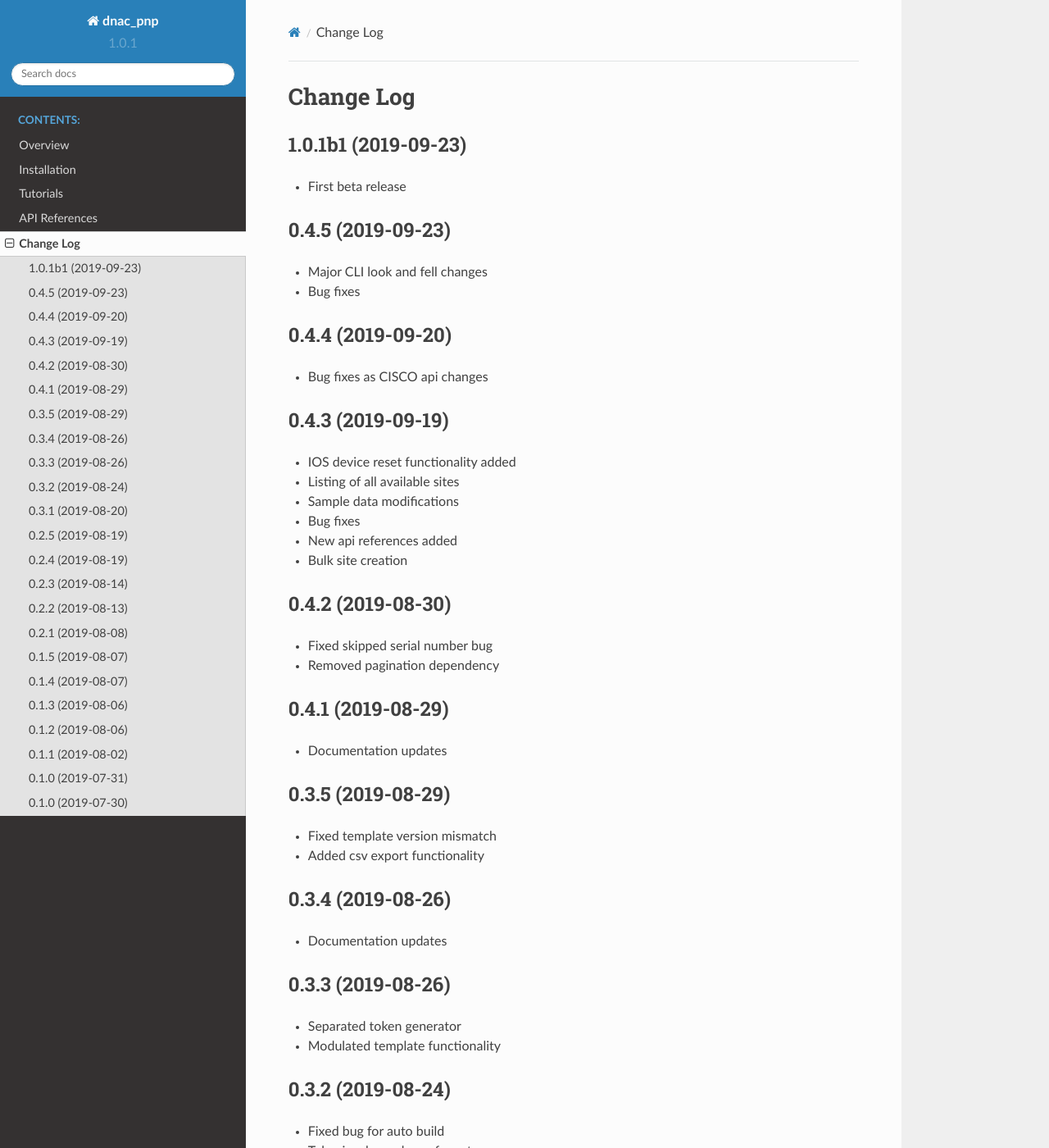
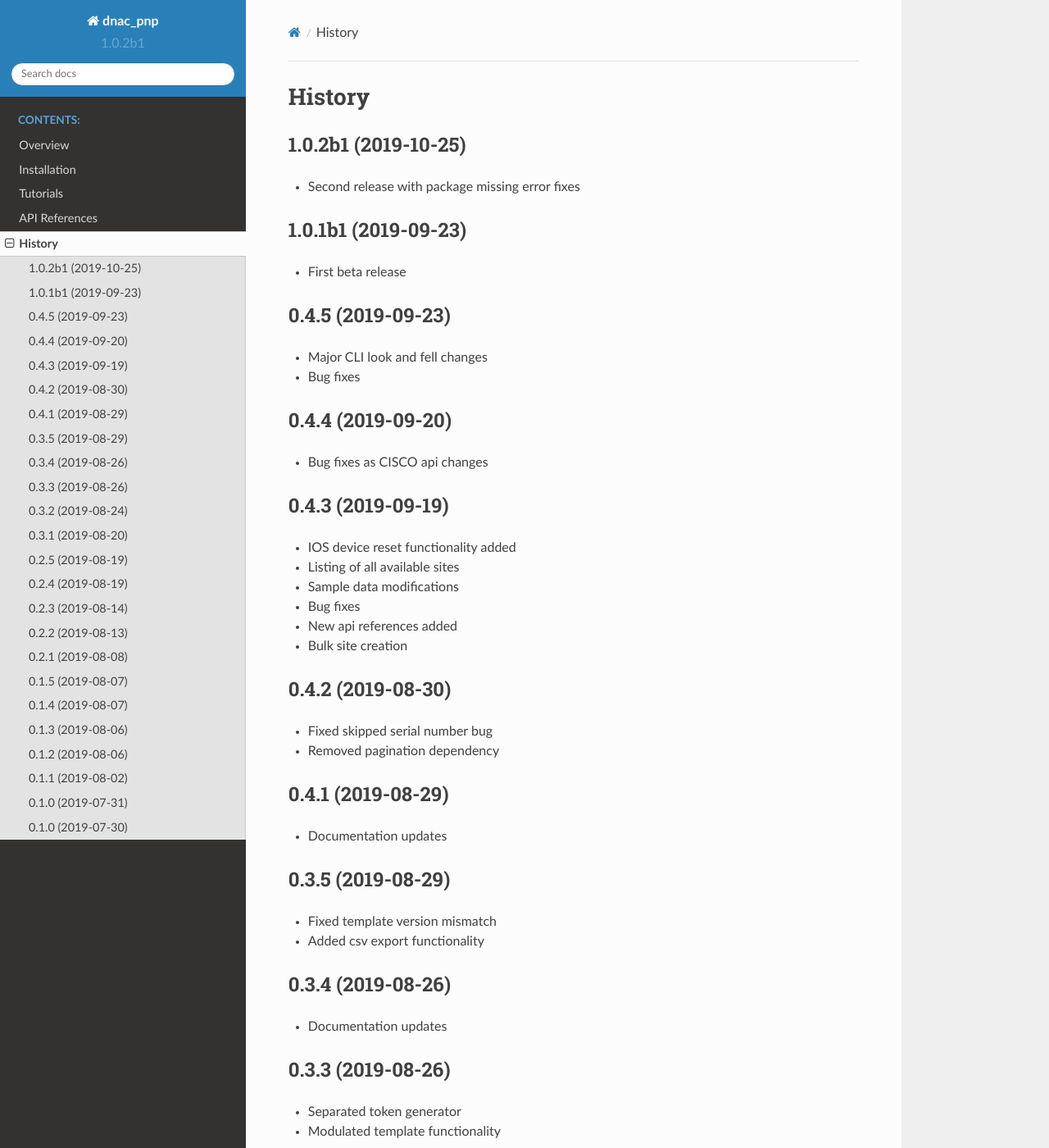
Before and after one commit to nttde/dnac_pnp, a Sphinx documentation site: the page built from docs/source/changelog.rst, in a window 1280 px wide and 1400 px high. Shown: the whole window at 82% size. Built offline with Sphinx 7.4.7 and the Read the Docs theme 2.0.0, drawn with Linux system fonts in a browser that asks for light colours; some of the changed text lies outside the part shown.

Commit message:
updatig to correct version info

```diff
--- a/dnac_pnp/__version__.py
+++ b/dnac_pnp/__version__.py
@@ -7,6 +7,6 @@ __author__ = "Dalwar Hossain"
 __author_email = "dalwar.hossain@global.ntt"
 __maintainer__ = """NTT Germany Network Automation Development Team"""
 __maintainer_email__ = "DE.PS.DI.Automation@global.ntt"
-__version__ = "1.0.1"
+__version__ = "1.0.2b1"
 __copyright__ = "Copyright 2020 Dalwar Hossain, NTT Germany AG & Co. KG"
 __license__ = "BSD-3-Clause License"
--- a/docs/source/changelog.rst
+++ b/docs/source/changelog.rst
@@ -1,6 +1,11 @@
-==========
-Change Log
-==========
+=======
+History
+=======
+
+1.0.2b1 (2019-10-25)
+-------------------------
+
+* Second release with package missing error fixes
 
 1.0.1b1 (2019-09-23)
 -------------------------
--- a/docs/source/conf.py
+++ b/docs/source/conf.py
@@ -31,7 +31,7 @@ with open(release_file, "rb") as rf:
 # -- Project information -----------------------------------------------------
 
 project = "dnac_pnp"
-copyright = "2019, NTT Germany Network Automation Development Team"
+copyright = "2020, NTT Germany, Network Automation Development Team"
 author = "Dalwar Hossain (dalwar.hossain@global.ntt)"
 
 # The short X.Y version
@@ -52,8 +52,9 @@ extensions = [
     "sphinx.ext.autodoc",
     "sphinx.ext.autosummary",
     "sphinx.ext.doctest",
+    "sphinx.ext.napoleon",
     "recommonmark",
-    "sphinx.ext.napoleon",
+    "sphinx_copybutton",
 ]
 
 # Add any paths that contain templates here, relative to this directory.
--- a/requirements.txt
+++ b/requirements.txt
@@ -5,3 +5,7 @@ pyyaml>=5.1.1
 tabulate>=0.8.3
 netmiko>=2.4.1
 tqdm>=4.36.1
+Sphinx>=3.2.1
+recommonmark>=0.6.0
+sphinx_rtd_theme>=0.5.0
+sphinx-copybutton>=0.3.0
--- a/setup.cfg
+++ b/setup.cfg
@@ -1,5 +1,5 @@
 [bumpversion]
-current_version = 1.0.1b2
+current_version = 1.0.2b1
 commit = True
 tag = False
 
```
Also changed, not shown: requirements_dev.txt (+1 -6 lines).
